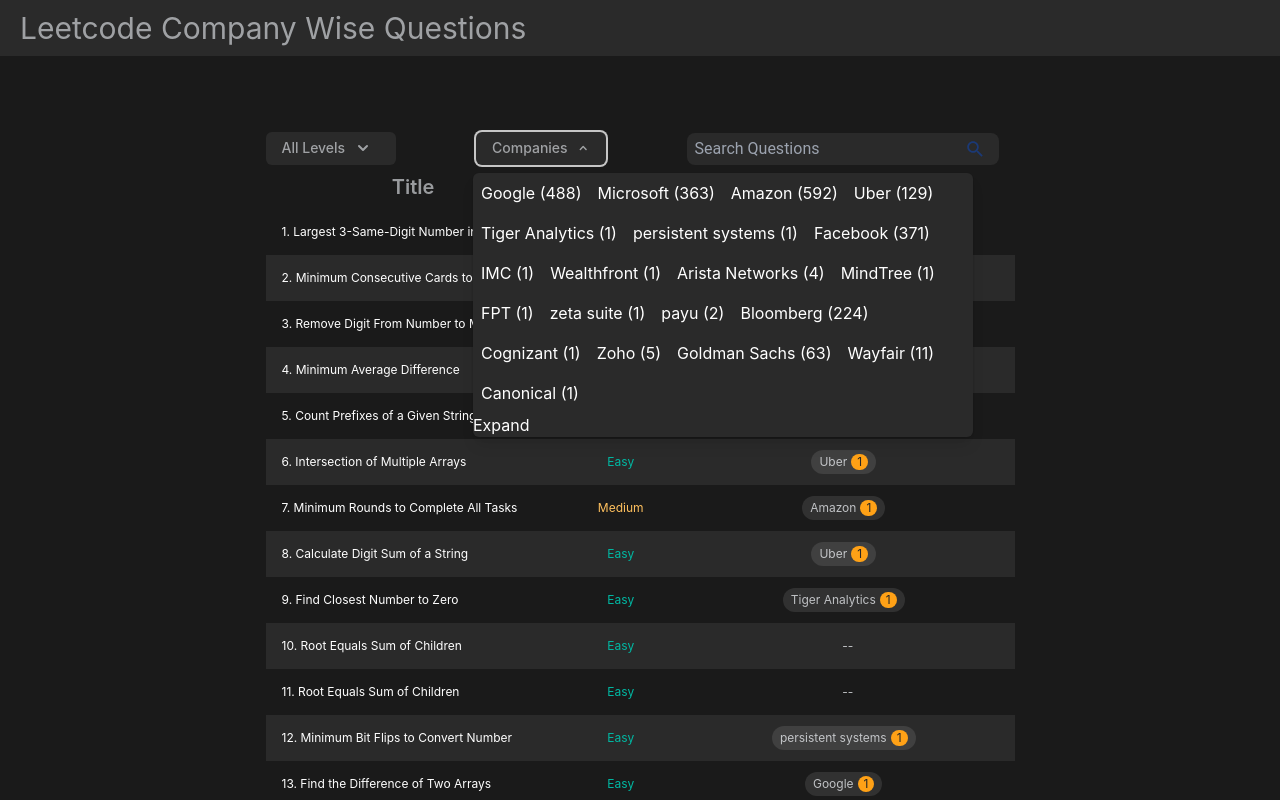
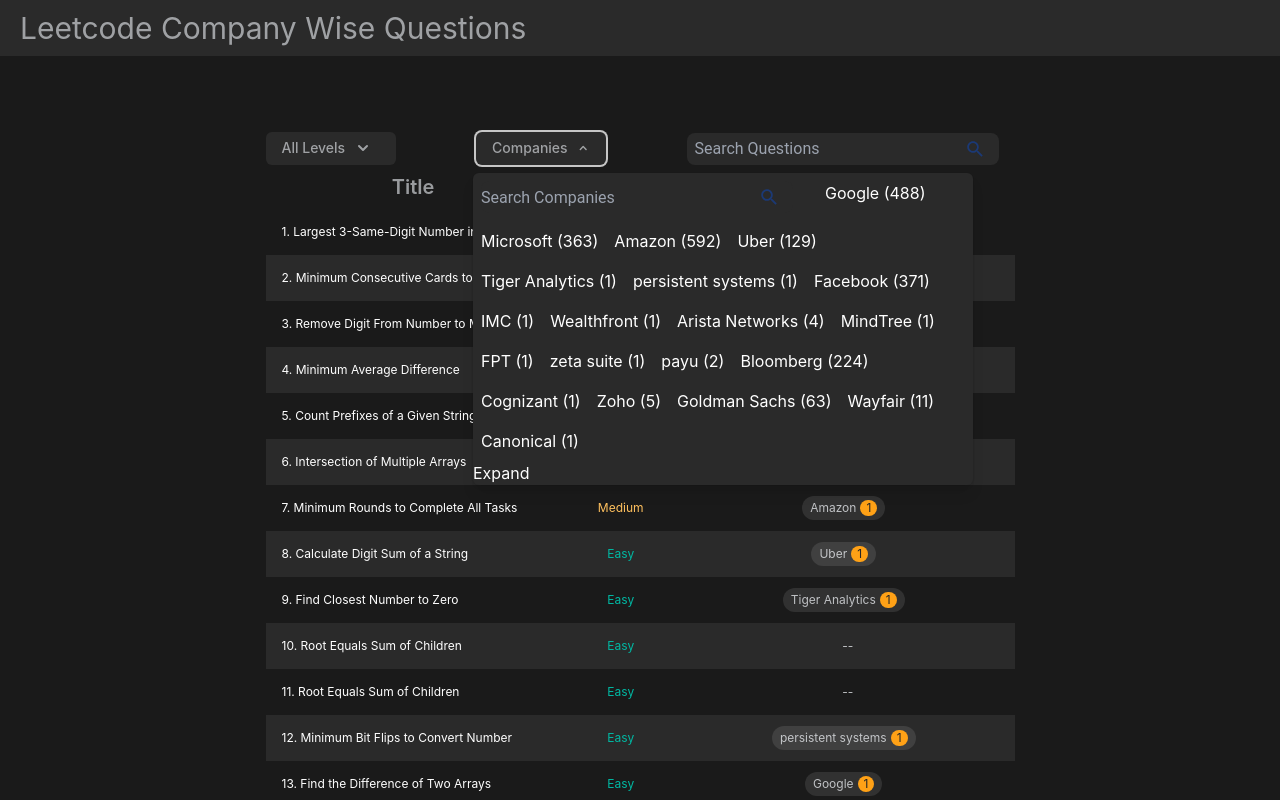
Before and after one commit to ymisra18/LCCWQ, a React (Create React App) app: page / in a window 1280 px wide. Both pictures are taken after a click on the button "Companies". Shown: the top 800 px of the page. Built offline with nearby package versions, Linux system fonts and the light colour scheme.

Commit message:
(fix): implement basic search in popover panel.

```diff
--- a/src/components/popoverPanel/PopoverPanel.tsx
+++ b/src/components/popoverPanel/PopoverPanel.tsx
@@ -1,8 +1,8 @@
 import { Popover, Transition } from '@headlessui/react';
-import { CheckIcon, ChevronDownIcon } from '@heroicons/react/solid';
+import { ChevronDownIcon } from '@heroicons/react/solid';
 import classNames from 'classnames';
+import { Searchbar } from 'components/searchbar/Searchbar';
 import React, { useState } from 'react';
-import { Fragment } from 'react';
 import { calculateCompanyFrequency } from 'utils/questionsGrid.utils';
 
 import allTableData from '../../mocks/data.json';
@@ -11,14 +11,15 @@
   buttonText: string;
 };
 
-const PopoverPanel = ({ buttonText }: PopoverPanelProps) => {
+const PopoverPanel: React.FC<PopoverPanelProps> = ({ buttonText }) => {
   const [expanded, setExpanded] = useState(false);
-
-  const toggleExpansion = () => {
-    setExpanded(!expanded);
-  };
+  const [searchText, setSearchText] = useState('');
 
   const maxItemsToShow = 20;
+
+  const handleSearchChange = (value: string) => {
+    setSearchText(value.trim().toLowerCase());
+  };
 
   const renderedItems = calculateCompanyFrequency(allTableData).map(
     ({ company_name, totalFrequency }) => (
@@ -28,10 +29,19 @@
     )
   );
 
+  const filteredItems = renderedItems.filter(({ props }) =>
+    props.children.toString().toLowerCase().includes(searchText)
+  );
+
   const itemsToShow = expanded
-    ? renderedItems
-    : renderedItems.slice(0, maxItemsToShow);
-  const shouldShowExpandButton = renderedItems.length > maxItemsToShow;
+    ? filteredItems
+    : filteredItems.slice(0, maxItemsToShow);
+
+  const shouldShowExpandButton = filteredItems.length > maxItemsToShow;
+
+  const toggleExpansion = () => {
+    setExpanded(!expanded);
+  };
 
   return (
     <Popover>
@@ -65,7 +75,14 @@
                 className="absolute left-[190%] w-[500px] mt-2 transform -translate-x-1/2 sm:px-0 overflow-y-auto max-h-96 bg-tableRowEven text-white rounded-md shadow-lg ring-1 ring-black ring-opacity-5 focus:outline-none"
               >
                 {/* Panel Content */}
-                <div className="flex flex-wrap gap-4 p-2">{itemsToShow}</div>
+                <div className="flex flex-wrap gap-4 p-2">
+                  <Searchbar
+                    placeholderContent="Search Companies"
+                    fetchResults={handleSearchChange}
+                    defaultValue={searchText}
+                  />
+                  {itemsToShow}
+                </div>
                 {shouldShowExpandButton && (
                   <button
                     className="w-full text-left text-white focus:outline-none"
--- a/src/components/questionsGrid/QuestionsGrid.tsx
+++ b/src/components/questionsGrid/QuestionsGrid.tsx
@@ -46,7 +46,7 @@
 
   const [searchText, setSearchText] = useState('');
   const handleSearchChange = (searchText: string) => {
-    setSearchText(searchText);
+    setSearchText(searchText.trim());
   };
   const tableData = useMemo(() => {
     const filteredData = getFilteredProblemByName(searchText, allTableData);
--- a/src/components/searchbar/Searchbar.tsx
+++ b/src/components/searchbar/Searchbar.tsx
@@ -1,5 +1,4 @@
 import searchDark from 'assets/icons/searchDark.svg';
-import classNames from 'classnames';
 import React, { useEffect, useRef, useState } from 'react';
 
 export type SearchbarProps = {
@@ -17,13 +16,15 @@
 }: SearchbarProps) => {
   const searchRef = useRef<HTMLInputElement>(null);
   const [searchText, setSearchText] = useState(defaultValue ?? '');
-  const handleKeyDown = (event: { key: string }) => {
-    if (event.key === 'Enter') fetchResults(searchText);
-  };
 
   useEffect(() => {
     if (defaultValue === '') setSearchText('');
   }, [defaultValue]);
+
+  const handleSearch = (value: string) => {
+    setSearchText(value);
+    fetchResults(value);
+  };
 
   return (
     <div data-testid="Searchbar" className="flex flex-row items-center">
@@ -35,8 +36,12 @@
           'w-[312px] h-[32px] font-roboto text-searchText py-2 rounded-lg bg-tableRowEven border-white text-ellipsis whitespace-nowrap'
         }
         placeholder={placeholderContent}
-        onChange={(event) => setSearchText(event.target.value)}
-        onKeyDown={handleKeyDown}
+        onChange={(event) => handleSearch(event.target.value)}
+        onKeyDown={(event) => {
+          if (event.key === 'Enter') {
+            fetchResults(searchText);
+          }
+        }}
         ref={searchRef}
       />
       <label htmlFor="search">
```
